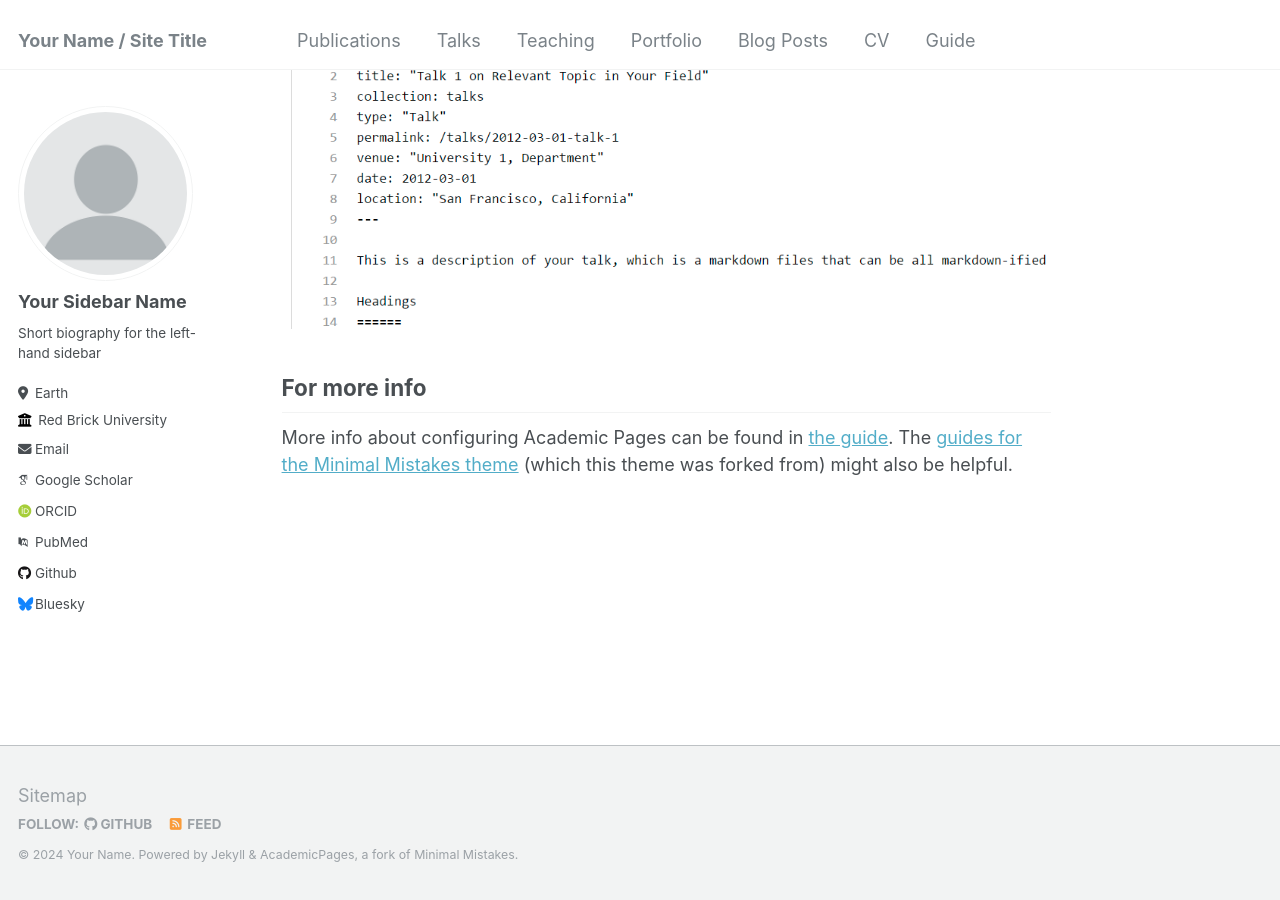
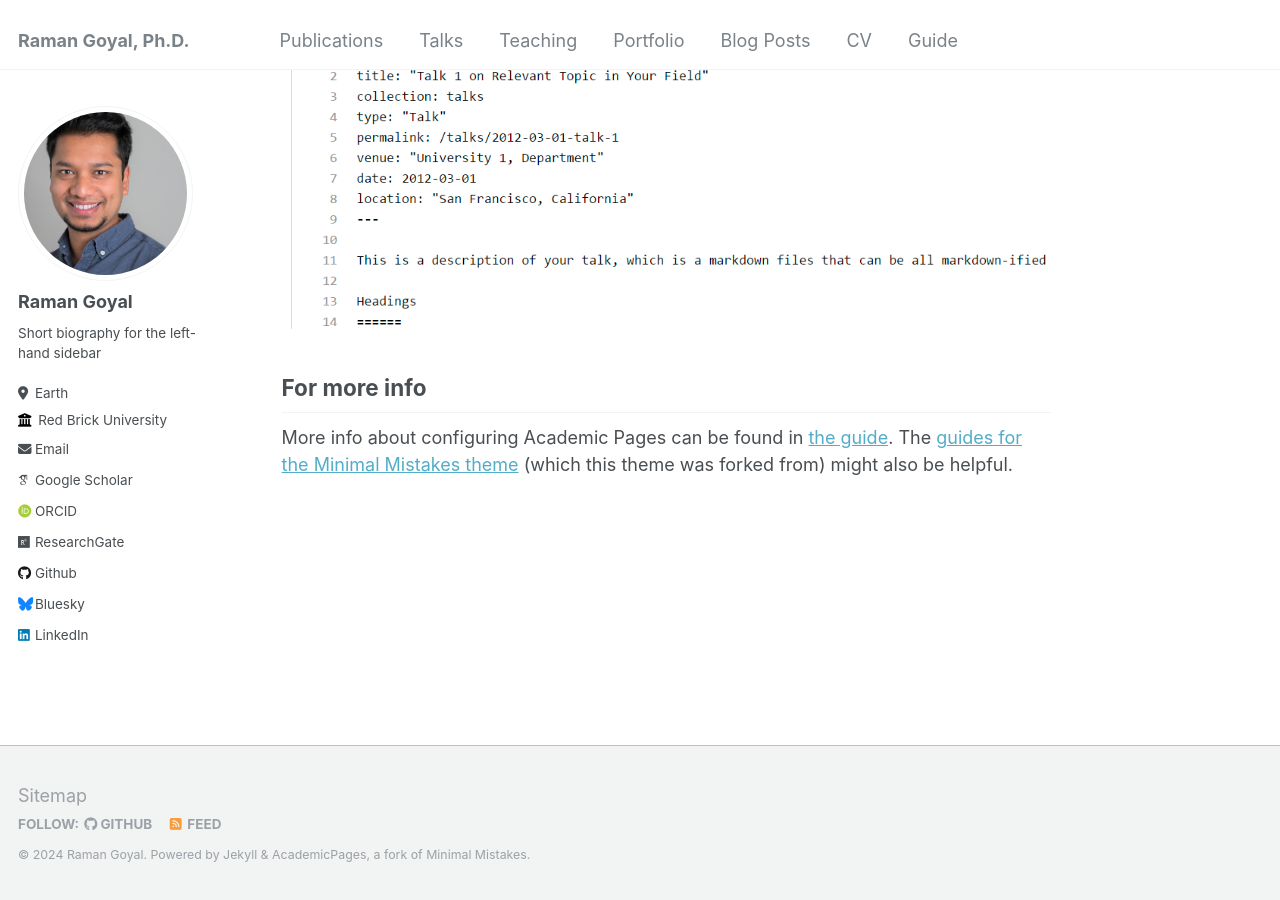
Before and after one commit to ramaniitrgoyal92/ramaniitrgoyal92.github.io, a Jekyll site: the page built from _pages/about.md, in a window 1280 px wide and 900 px high, scrolled down 2660 px. Built offline with Jekyll 4.4.1, drawn with Linux system fonts in a browser that asks for light colours; some web fonts are replaced.

```diff
--- a/_config.yml
+++ b/_config.yml
@@ -8,21 +8,21 @@
 
 # Basic Site Settings
 locale                   : "en-US"
-title                    : "Your Name / Site Title"
+title                    : "Raman Goyal, Ph.D."
 title_separator          : "-"
-name                     : &name "Your Name"
-description              : &description "personal description"
-url                      : https://academicpages.github.io # the base hostname & protocol for your site e.g. "https://mmistakes.github.io"
+name                     : &name "Raman Goyal"
+description              : &description "Research Scientist, Palo Alto Research Center (PARC), SRI International"
+url                      : https://ramaniitrgoyal92.github.io # the base hostname & protocol for your site e.g. "https://mmistakes.github.io"
 baseurl                  : "" # the subpath of your site, e.g. "/blog"
-repository               : "academicpages/academicpages.github.io"
+repository               : "ramaniitrgoyal92/ramaniitrgoyal92.github.io"
 
 # Site Author - The following control what appear as part of the author content on the side bar.
 #               If a field is blank the icon and link will not appear, otherwise it will be shown.
 #               Additional customization can be done by editing /_includes/author-profile.html
 author:
   # Biographic information
-  avatar           : "profile.png"
-  name             : "Your Sidebar Name"
+  avatar           : "RamanGoyal5x5.jpg"
+  name             : "Raman Goyal"
   pronouns         : # example: "she/her"
   bio              : "Short biography for the left-hand sidebar"
   location         : "Earth"
@@ -32,18 +32,18 @@ author:
 
   # Academic websites
   arxiv            : # URL - Update with the correct link to your profile
-  googlescholar    : "https://scholar.google.com/citations?user=PS_CX0AAAAAJ"
+  googlescholar    : "https://scholar.google.com/citations?user=6V2vgCUAAAAJ&hl=en"
   impactstory      : # URL
-  orcid            : "http://orcid.org/yourorcidurl"
+  orcid            : "https://orcid.org/0000-0002-8128-3051"
   semantic         : # URL
-  pubmed           : "https://www.ncbi.nlm.nih.gov/pubmed/?term=john+snow"
-  researchgate     : # URL
+  pubmed           : # URL
+  researchgate     : "https://www.researchgate.net/profile/Raman-Goyal-2"
 
   # Repositories and software development
   bitbucket        : # Username - Update with your username on the site
   codepen          : # Username
   dribbble         : # Username
-  github           : "academicpages"
+  github           : "https://github.com/ramaniitrgoyal92/"
   kaggle           : # Username
   stackoverflow    : # User number or user number and name (i.e., use "1" or "1/jeff-atwood")
 
@@ -57,7 +57,7 @@ author:
   keybase          : # Username
   instagram        : # Username
   lastfm           : # Username
-  linkedin         : # Username
+  linkedin         : "https://www.linkedin.com/in/raman-goyal-279a9781/"
   mastodon         : # URL
   medium           : # URL
   pinterest        : # Username
```
Also changed, not shown: images/RamanGoyal5x5.jpg (added).
